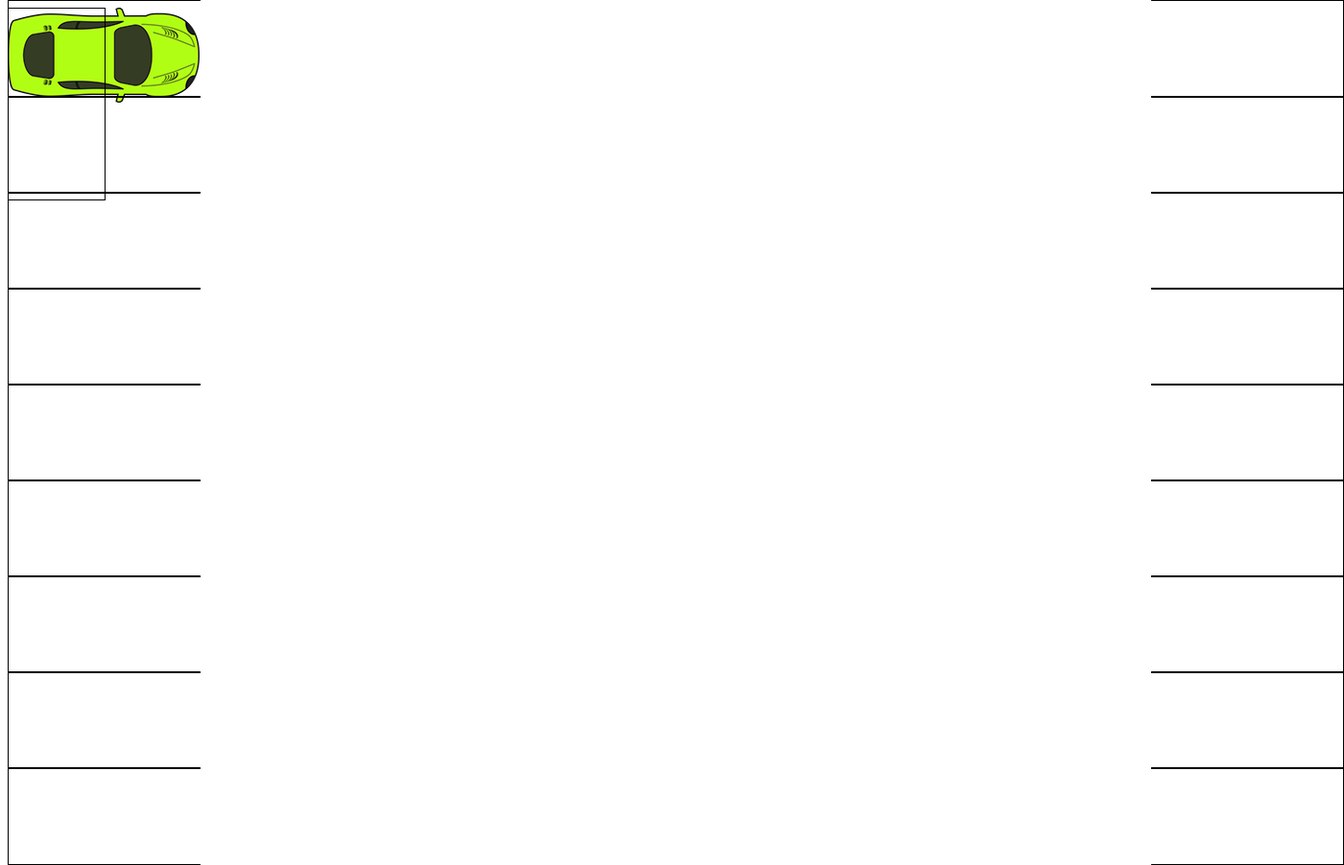
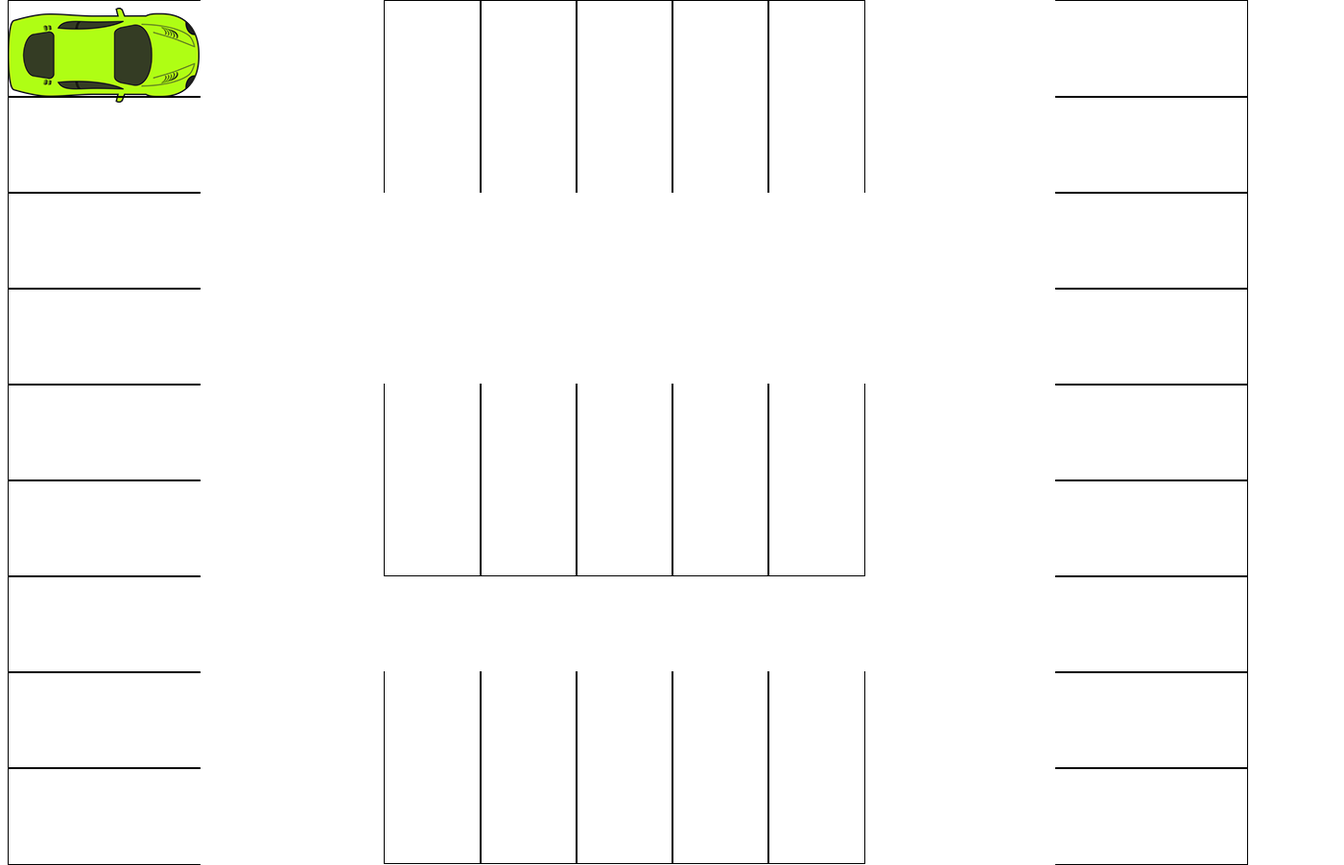
Before and after one commit to dnavejas/visual-parking-lot, a plain HTML site: page index.html in a window 1280 px wide. Shown: the whole page at 96% size, 1401 px wide, since content can reach past the window. Drawn offline with Linux system fonts and the light colour scheme.

Commit message:
set all parking spots through html and js

```diff
--- a/index.html
+++ b/index.html
@@ -8,39 +8,39 @@
         <title>Visual-Parking-lot</title>
     </head>
     <body>
-        <div class="left-row" id="spot-0"></div>
-        <div class="left-row" id="spot-1"></div>
-        <div class="left-row" id="spot-2"></div>
-        <div class="left-row" id="spot-3"></div>
-        <div class="left-row" id="spot-4"></div>
-        <div class="left-row" id="spot-5"></div>
-        <div class="left-row" id="spot-6"></div>
-        <div class="left-row" id="spot-7"></div>
-        <div class="left-row" id="spot-8"></div>
-        <div class="row-right" id="spot-9"></div>
-        <div class="row-right" id="spot-10"></div>
-        <div class="row-right" id="spot-11"></div>
-        <div class="row-right" id="spot-12"></div>
-        <div class="row-right" id="spot-13"></div>
-        <div class="row-right" id="spot-14"></div>
-        <div class="row-right" id="spot-15"></div>
-        <div class="row-right" id="spot-16"></div>
-        <div class="row-right" id="spot-17"></div>
-        <div class="row-top" id="spot-18"></div>
-        <div class="row-top" id="spot-19"></div>
-        <div class="row-top" id="spot-20"></div>
-        <div class="row-top" id="spot-21"></div>
-        <div class="row-top" id="spot-22"></div>
-        <div class="row-middle" id="spot-23"></div>
-        <div class="row-middle" id="spot-24"></div>
-        <div class="row-middle" id="spot-25"></div>
-        <div class="row-middle" id="spot-26"></div>
-        <div class="row-middle" id="spot-27"></div>
-        <div class="row-bottom" id="spot-28"></div>
-        <div class="row-bottom" id="spot-29"></div>
-        <div class="row-bottom" id="spot-30"></div>
-        <div class="row-bottom" id="spot-31"></div>
-        <div class="row-bottom" id="spot-32"></div>
+        <div class="left-row p-spot" id="spot-0"></div>
+        <div class="left-row p-spot" id="spot-1"></div>
+        <div class="left-row p-spot" id="spot-2"></div>
+        <div class="left-row p-spot" id="spot-3"></div>
+        <div class="left-row p-spot" id="spot-4"></div>
+        <div class="left-row p-spot" id="spot-5"></div>
+        <div class="left-row p-spot" id="spot-6"></div>
+        <div class="left-row p-spot" id="spot-7"></div>
+        <div class="left-row p-spot" id="spot-8"></div>
+        <div class="row-right p-spot" id="spot-9"></div>
+        <div class="row-right p-spot" id="spot-10"></div>
+        <div class="row-right p-spot" id="spot-11"></div>
+        <div class="row-right p-spot" id="spot-12"></div>
+        <div class="row-right p-spot" id="spot-13"></div>
+        <div class="row-right p-spot" id="spot-14"></div>
+        <div class="row-right p-spot" id="spot-15"></div>
+        <div class="row-right p-spot" id="spot-16"></div>
+        <div class="row-right p-spot" id="spot-17"></div>
+        <div class="row-top p-spot" id="spot-18"></div>
+        <div class="row-top p-spot" id="spot-19"></div>
+        <div class="row-top p-spot" id="spot-20"></div>
+        <div class="row-top p-spot" id="spot-21"></div>
+        <div class="row-top p-spot" id="spot-22"></div>
+        <div class="row-middle p-spot" id="spot-23"></div>
+        <div class="row-middle p-spot" id="spot-24"></div>
+        <div class="row-middle p-spot" id="spot-25"></div>
+        <div class="row-middle p-spot" id="spot-26"></div>
+        <div class="row-middle p-spot" id="spot-27"></div>
+        <div class="row-bottom p-spot" id="spot-28"></div>
+        <div class="row-bottom p-spot" id="spot-29"></div>
+        <div class="row-bottom p-spot" id="spot-30"></div>
+        <div class="row-bottom p-spot" id="spot-31"></div>
+        <div class="row-bottom p-spot" id="spot-32"></div>
 
         <img src="car-lime-green.png" class="cars"/>
         <script src="visual-parking-lot.js"></script>
--- a/parking-spaces.js
+++ b/parking-spaces.js
@@ -23,7 +23,6 @@ function randomLP (lp){
     return l
 }
 function Car(licensePlate, time, image){
-    console.dir(this);
     this.licensePlate = randomLP();
     this.time = randomTime();
 }
@@ -38,10 +37,8 @@ carFactory();
 console.log(carsWaiting);
 
 let leftRow = document.querySelectorAll(".left-row");
-console.log(leftRow);
 let rightRow = document.querySelectorAll(".row-right");
-console.log(rightRow);
-let topRow = document.querySelectorAll(".top-right")
+let topRow = document.querySelectorAll(".row-top")
 let middleRow = document.querySelectorAll(".row-middle")
 let bottomRow = document.querySelectorAll(".row-bottom")
 function setLeftRow(leftRow){
@@ -54,11 +51,34 @@ function setLeftRow(leftRow){
 function setRightRow(rightRow){
     let rightRowTop = 0;
     for (let r=0; r<rightRow.length; r++){
-        rightRow[r].setAttribute("style", "top:" + rightRowTop + "px;" + "left:" + 1200 +"px;");
+        rightRow[r].setAttribute("style", "top:" + rightRowTop + "px;" + "left:" + 1100 +"px;");
         rightRowTop += 100;
 
     }
 }
+function setTopRow(topRow){
+    let topRowleft = 400;
+    for (let t=0; t<topRow.length; t++){
+        topRow[t].setAttribute("style", "left:" + topRowleft + "px; top: 0px;");
+        topRowleft += 100;
+    }
+}
+function setMiddleRow(middleRow){
+    let middleRowLeft = 400;
+    for (let m=0; m<middleRow.length; m++){
+        middleRow[m].setAttribute("style", "left:" + middleRowLeft + "px;"+ "top:400px;");
+        middleRowLeft += 100;
+    }
+}
+function setBottomwRow(bottomRow){
+    let bottomRowLeft = 400;
+    for (let b=0; b<bottomRow.length; b++){
+        bottomRow[b].setAttribute("style", "left:" + bottomRowLeft + "px;"+ "top:700px;");
+        bottomRowLeft += 100;
+    }
+}
 setLeftRow(leftRow);
 setRightRow(rightRow);
-console.log(rightRow);
+setTopRow(topRow);
+setMiddleRow(middleRow);
+setBottomwRow(bottomRow);
--- a/styles.css
+++ b/styles.css
@@ -27,7 +27,7 @@ div{
     height: 200px;
     width: 100px;
     border: solid black 1px;
-    border-bottom: none;
+    border-top: none;
 }
 .row-bottom{
     height: 200px;
```
